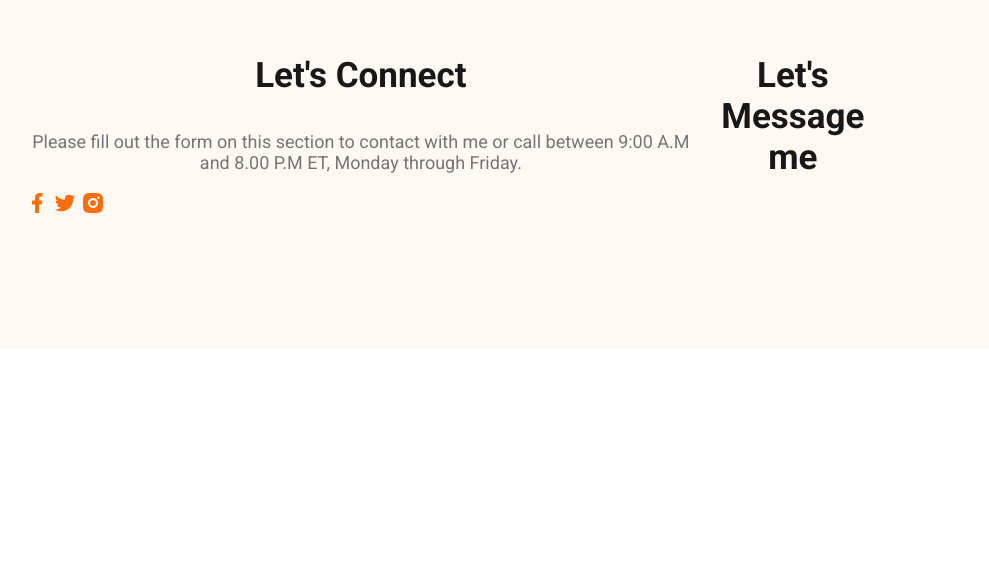
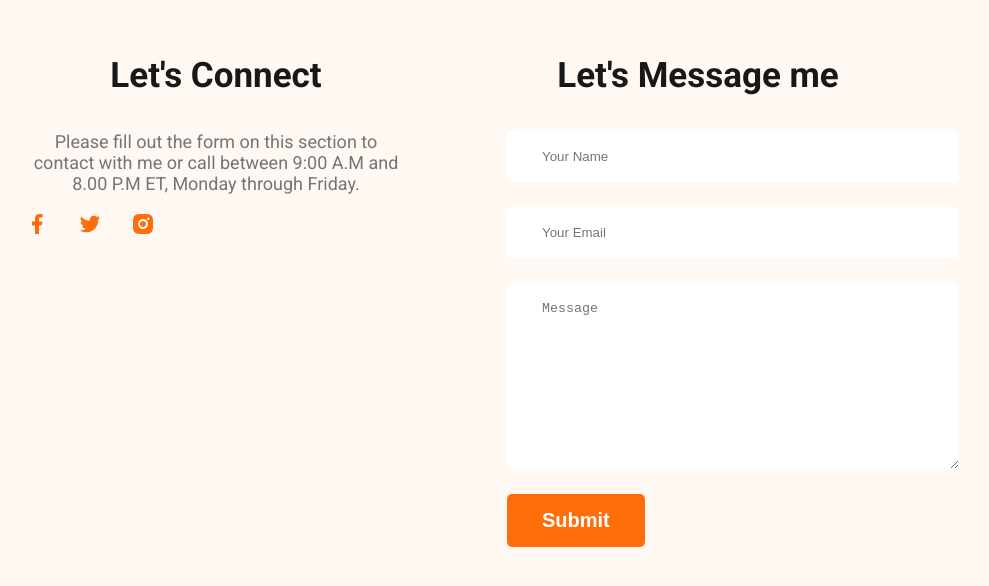
Before and after one commit to smsaifurrahman/web-developer-portfolio, a plain HTML site: page index.html in a window 1280 px wide. Shown: the part 3251-3837 px from the top of the page, without its empty margins (183-1172 px from the left). Before the commit the page ends 3608 px from the top, so only its background shows below. Drawn offline with Linux system fonts and the light colour scheme.

Commit message:
footer form  section

```diff
--- a/index.html
+++ b/index.html
@@ -223,6 +223,13 @@
             <h3 class="section-title">
                 Let's Message me
             </h3>
+            <form class="contact" action="">
+                <input type="text" placeholder="Your Name">
+                <input type="email" placeholder="Your Email">
+                <textarea name="" id="" cols="30" rows="10" placeholder="Message"></textarea>
+                <input class="btn-primary" type="Submit" value="Submit">
+
+            </form>
         </div>
     </footer>
 
--- a/styles/porftfolio.css
+++ b/styles/porftfolio.css
@@ -200,7 +200,25 @@ main section {
 /* footer styles */
 footer {
     display: flex;
+    gap: 100px;
     background: #FFF8F3;
     padding: 130px 200px;
     margin-top: 100px;
 }
+.footer-column {
+    width: 50%;
+}
+.social-links a {
+    margin-right: 25px;
+}
+.contact input[type="text"], .contact input[type="email"] ,textarea {
+    display: block;
+    margin-bottom: 25px;
+    padding: 18px 35px;
+    color: #757575;
+    border-radius: 5px;
+    background: #FFF;
+    border: 0;
+    width: 100%;
+
+}
```
